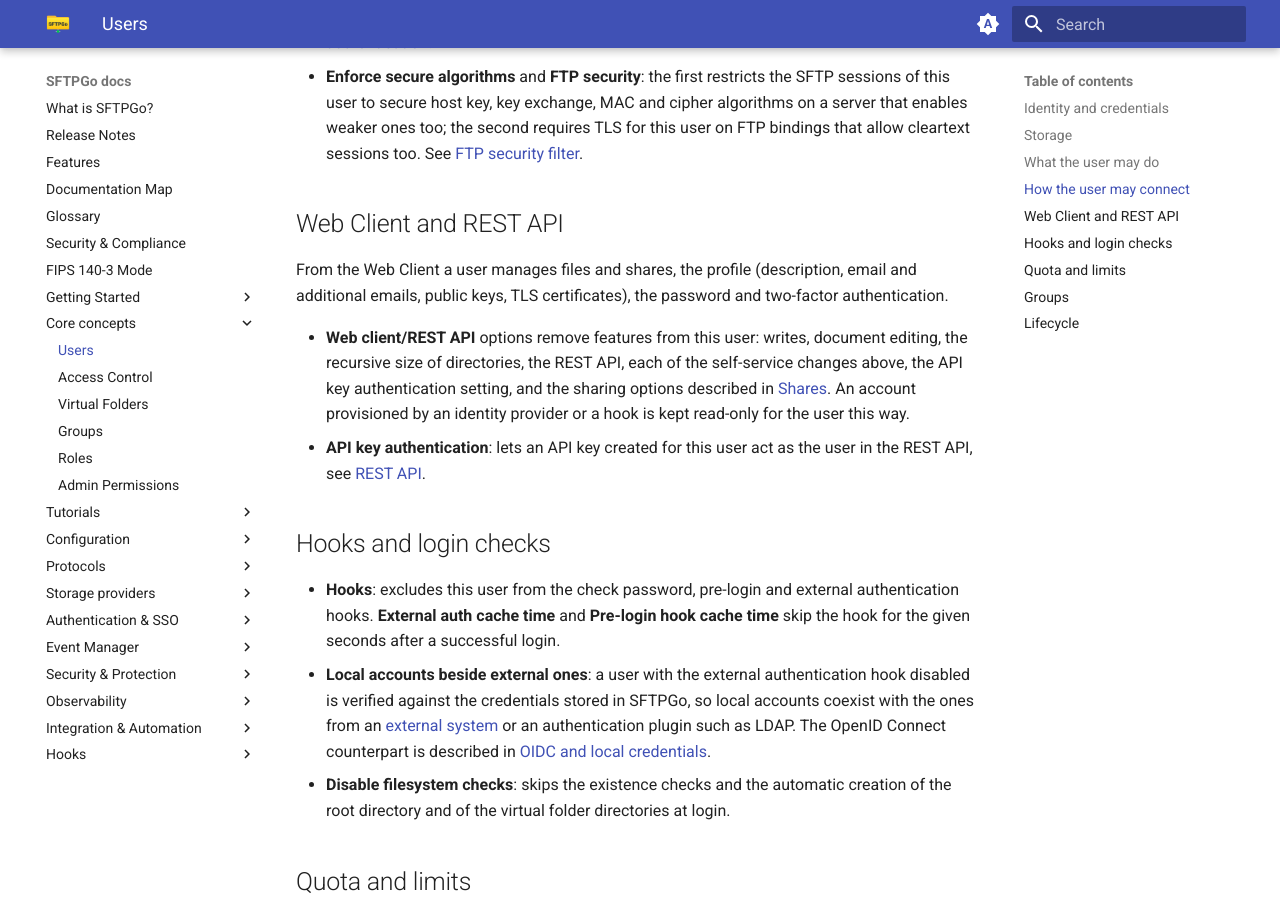
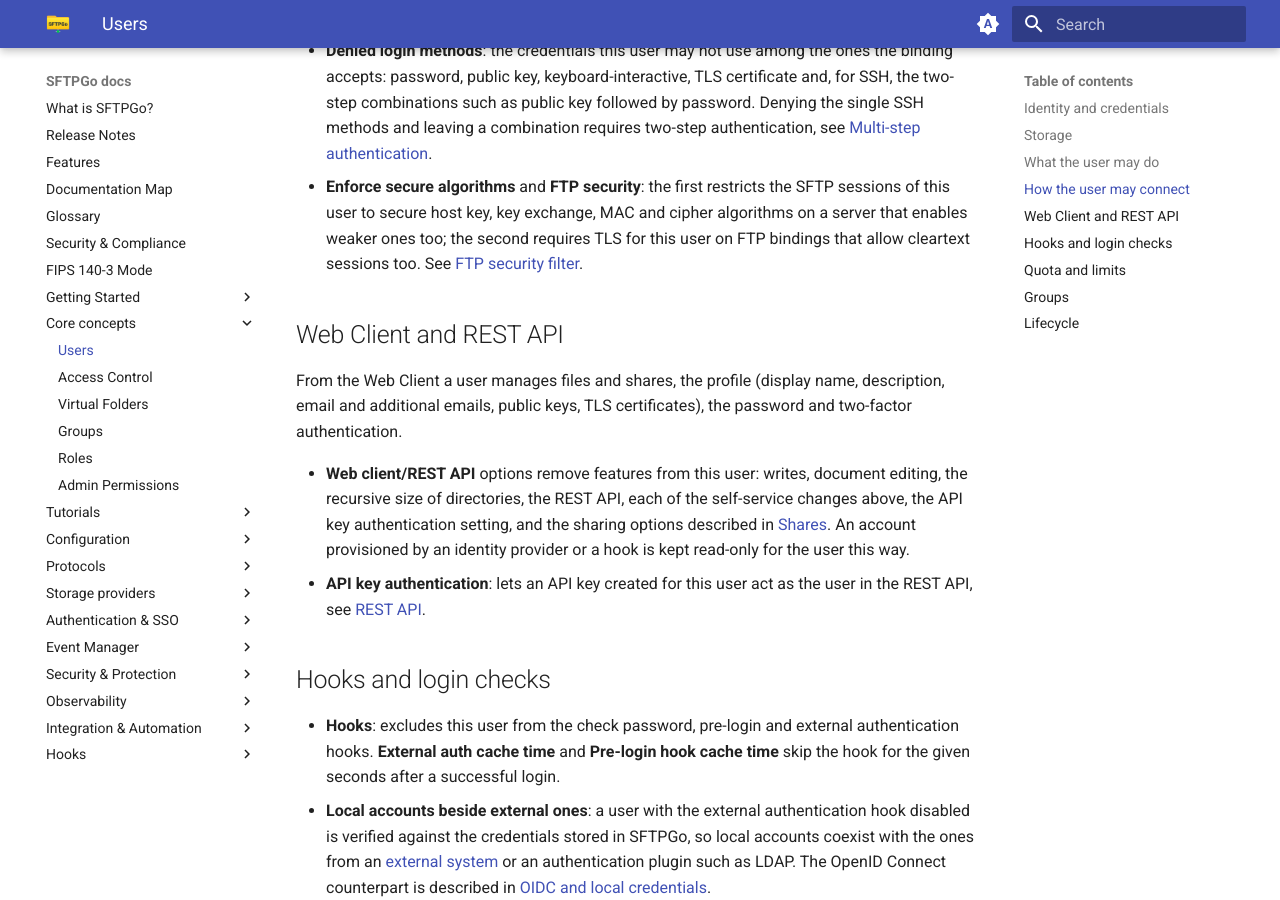
Before and after one commit to sftpgo/docs, an MkDocs documentation site: the page built from docs/users.md, in a window 1280 px wide and 900 px high, scrolled down 3035 px. Built offline with MkDocs 1.6.1 and Material for MkDocs 9.7.7, drawn with Linux system fonts in a browser that asks for light colours; emoji names are drawn with the system emoji font; the version menu is left out; some of the changed text lies outside the part shown.

Commit message:
users: document the display name
Signed-off-by: Nicola Murino <nicola.murino@gmail.com>

```diff
--- a/docs/users.md
+++ b/docs/users.md
@@ -13,6 +13,7 @@ A working account needs a username, a way to authenticate, a storage with its ro
 ## Identity and credentials
 
 - **Username**: unique across the installation and fixed once the user is created. The allowed characters are set by `naming_rules` in the [configuration](config-file.md#data-provider).
+- **Display name**: the name the Web Client shows in place of the username. The username stays the identity of the account: a display name may repeat across accounts and takes no part in the login, so it suits accounts whose username is an identifier assigned by an identity provider. A change reaches the user at the next login.
 - **Status** and **Expiration**: an inactive or expired user is refused on every protocol. The other settings stay stored, so an account is disabled and re-enabled without losing anything. A primary group sets the expiration through **Expires in**, as days from the creation of the user.
 - **Password**: stored hashed. **Password expiration** is the number of days a password stays valid; **Require password change** asks the user to set a new password from the Web Client, and the other protocols wait until it is done. Algorithms and validation rules are in [Password management](password.md).
 - **Public keys**: SSH public keys in the `authorized_keys` format: RSA from 2048 bits, ECDSA, Ed25519 and FIDO security keys (`sk-*`). A `from="<CIDR>,..."` option restricts a key to the listed networks, see [Restricting a key to source addresses](ssh.md#restricting-a-key-to-source-addresses). SSH certificates are configured on the server, see [SSH authentication](ssh.md#authentication).
@@ -60,7 +61,7 @@ The **Root directory** field (`home_dir` in the REST API, "home directory" in th
 
 ## Web Client and REST API
 
-From the Web Client a user manages files and shares, the profile (description, email and additional emails, public keys, TLS certificates), the password and two-factor authentication.
+From the Web Client a user manages files and shares, the profile (display name, description, email and additional emails, public keys, TLS certificates), the password and two-factor authentication.
 
 - **Web client/REST API** options remove features from this user: writes, document editing, the recursive size of directories, the REST API, each of the self-service changes above, the API key authentication setting, and the sharing options described in [Shares](tutorials/shares.md). An account provisioned by an identity provider or a hook is kept read-only for the user this way.
 - **API key authentication**: lets an API key created for this user act as the user in the REST API, see [REST API](rest-api.md).
```
Also changed, not shown: docs/tutorials/eventmanager-idp.md (+1 -1 lines).
